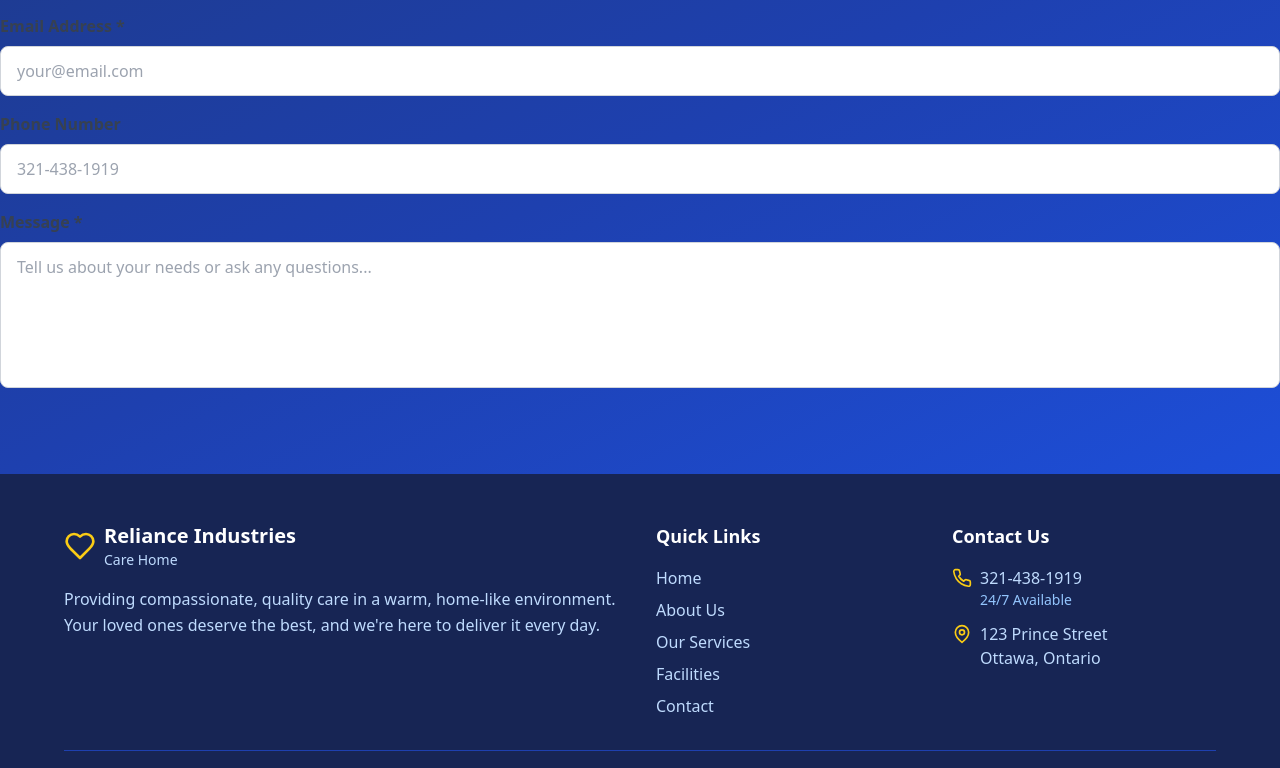
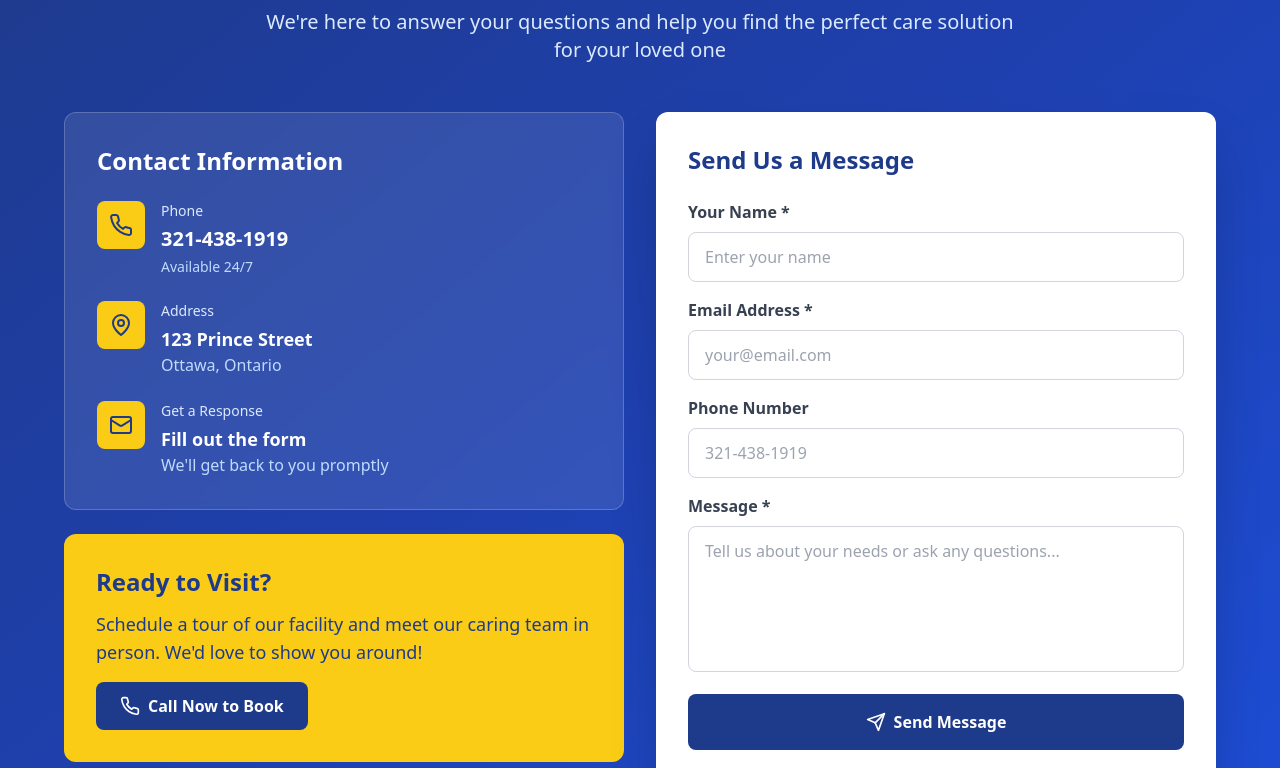
Before and after one commit to ht3886/care-home-website-test, a React (Vite) app: page / in a window 1280 px wide. Shown: the part 4878-5646 px from the top of the page. Built offline with nearby package versions, Linux system fonts and the light colour scheme.

Commit message:
Updated ContactForm.tsx

```diff
--- a/src/components/ContactForm.tsx
+++ b/src/components/ContactForm.tsx
@@ -49,7 +49,94 @@ const ContactForm = () => {
 
   return (
     <section id="contact" className="py-20 bg-gradient-to-br from-blue-900 via-blue-800 to-blue-700">
-      {/* ... your existing JSX until the form section ... */}
+      <div className="container mx-auto px-4">
+        <div className="max-w-6xl mx-auto">
+          <div className="text-center mb-12">
+            <h2 className="text-4xl md:text-5xl font-bold text-white mb-4">
+              Get In Touch
+            </h2>
+            <div className="w-24 h-1 bg-yellow-400 mx-auto mb-6"></div>
+            <p className="text-xl text-blue-100 max-w-3xl mx-auto">
+              We're here to answer your questions and help you find the perfect care solution for your loved one
+            </p>
+          </div>
+
+          <div className="grid md:grid-cols-2 gap-8">
+            <div className="space-y-6">
+              <div className="bg-white/10 backdrop-blur-sm border border-white/20 rounded-xl p-8">
+                <h3 className="text-2xl font-bold text-white mb-6">Contact Information</h3>
+
+                <div className="space-y-6">
+                  <div className="flex items-start space-x-4">
+                    <div className="bg-yellow-400 p-3 rounded-lg">
+                      <Phone className="w-6 h-6 text-blue-900" />
+                    </div>
+                    <div>
+                      <p className="text-blue-100 text-sm mb-1">Phone</p>
+                      <a href="tel:321-438-1919" className="text-white text-xl font-bold hover:text-yellow-400 transition">
+                        321-438-1919
+                      </a>
+                      <p className="text-blue-200 text-sm mt-1">Available 24/7</p>
+                    </div>
+                  </div>
+
+                  <div className="flex items-start space-x-4">
+                    <div className="bg-yellow-400 p-3 rounded-lg">
+                      <MapPin className="w-6 h-6 text-blue-900" />
+                    </div>
+                    <div>
+                      <p className="text-blue-100 text-sm mb-1">Address</p>
+                      <p className="text-white text-lg font-semibold">123 Prince Street</p>
+                      <p className="text-blue-200">Ottawa, Ontario</p>
+                    </div>
+                  </div>
+
+                  <div className="flex items-start space-x-4">
+                    <div className="bg-yellow-400 p-3 rounded-lg">
+                      <Mail className="w-6 h-6 text-blue-900" />
+                    </div>
+                    <div>
+                      <p className="text-blue-100 text-sm mb-1">Get a Response</p>
+                      <p className="text-white text-lg font-semibold">Fill out the form</p>
+                      <p className="text-blue-200">We'll get back to you promptly</p>
+                    </div>
+                  </div>
+                </div>
+              </div>
+
+              <div className="bg-yellow-400 rounded-xl p-8 text-blue-900">
+                <h3 className="text-2xl font-bold mb-3">Ready to Visit?</h3>
+                <p className="text-lg mb-4">
+                  Schedule a tour of our facility and meet our caring team in person. We'd love to show you around!
+                </p>
+                <a
+                  href="tel:321-438-1919"
+                  className="inline-flex items-center space-x-2 bg-blue-900 text-white px-6 py-3 rounded-lg font-bold hover:bg-blue-800 transition"
+                >
+                  <Phone className="w-5 h-5" />
+                  <span>Call Now to Book</span>
+                </a>
+              </div>
+            </div>
+
+            <div className="bg-white rounded-xl shadow-2xl p-8">
+              <h3 className="text-2xl font-bold text-blue-900 mb-6">Send Us a Message</h3>
+
+              {submitStatus === 'success' && (
+                <div className="mb-6 bg-green-50 border border-green-200 rounded-lg p-4 flex items-start space-x-3">
+                  <CheckCircle className="w-6 h-6 text-green-600 flex-shrink-0 mt-0.5" />
+                  <div>
+                    <p className="text-green-800 font-semibold">Message sent successfully!</p>
+                    <p className="text-green-700 text-sm">We'll get back to you as soon as possible.</p>
+                  </div>
+                </div>
+              )}
+
+              {submitStatus === 'error' && (
+                <div className="mb-6 bg-red-50 border border-red-200 rounded-lg p-4">
+                  <p className="text-red-800 font-semibold">Something went wrong. Please try calling us instead.</p>
+                </div>
+              )}
 
               <form ref={formRef} onSubmit={handleSubmit} className="space-y-4">
                 <div>
@@ -59,9 +146,9 @@ const ContactForm = () => {
                   <input
                     type="text"
                     id="from_name"
-            name="from_name"          // Changed from "name"
+                    name="from_name"
                     required
-            value={formData.from_name} // Changed from formData.name
+                    value={formData.from_name}
                     onChange={handleChange}
                     className="w-full px-4 py-3 border border-gray-300 rounded-lg focus:ring-2 focus:ring-blue-500 focus:border-transparent outline-none transition"
                     placeholder="Enter your name"
@@ -75,9 +162,9 @@ const ContactForm = () => {
                   <input
                     type="email"
                     id="from_email"
-            name="from_email"          // Changed from "email"
+                    name="from_email"
                     required
-            value={formData.from_email} // Changed from formData.email
+                    value={formData.from_email}
                     onChange={handleChange}
                     className="w-full px-4 py-3 border border-gray-300 rounded-lg focus:ring-2 focus:ring-blue-500 focus:border-transparent outline-none transition"
                     placeholder="your@email.com"
@@ -91,7 +178,7 @@ const ContactForm = () => {
                   <input
                     type="tel"
                     id="phone"
-            name="phone"              // Keep as is
+                    name="phone"
                     value={formData.phone}
                     onChange={handleChange}
                     className="w-full px-4 py-3 border border-gray-300 rounded-lg focus:ring-2 focus:ring-blue-500 focus:border-transparent outline-none transition"
@@ -105,7 +192,7 @@ const ContactForm = () => {
                   </label>
                   <textarea
                     id="message"
-            name="message"            // Keep as is
+                    name="message"
                     required
                     value={formData.message}
                     onChange={handleChange}
@@ -115,10 +202,32 @@ const ContactForm = () => {
                   ></textarea>
                 </div>
 
-        {/* Rest of your form JSX remains the same */}
+                <button
+                  type="submit"
+                  disabled={isSubmitting}
+                  className="w-full bg-blue-900 text-white px-6 py-4 rounded-lg font-bold hover:bg-blue-800 transition flex items-center justify-center space-x-2 disabled:opacity-50 disabled:cursor-not-allowed"
+                >
+                  {isSubmitting ? (
+                    <>
+                      <div className="w-5 h-5 border-2 border-white border-t-transparent rounded-full animate-spin"></div>
+                      <span>Sending...</span>
+                    </>
+                  ) : (
+                    <>
+                      <Send className="w-5 h-5" />
+                      <span>Send Message</span>
+                    </>
+                  )}
+                </button>
               </form>
 
-      {/* Rest of your component JSX remains the same */}
+              <p className="text-gray-600 text-sm text-center mt-4">
+                Or call us directly at <a href="tel:321-438-1919" className="text-blue-700 font-semibold hover:underline">321-438-1919</a>
+              </p>
+            </div>
+          </div>
+        </div>
+      </div>
     </section>
   );
 };
```
Lines whose indentation alone changed are shown as unchanged.
